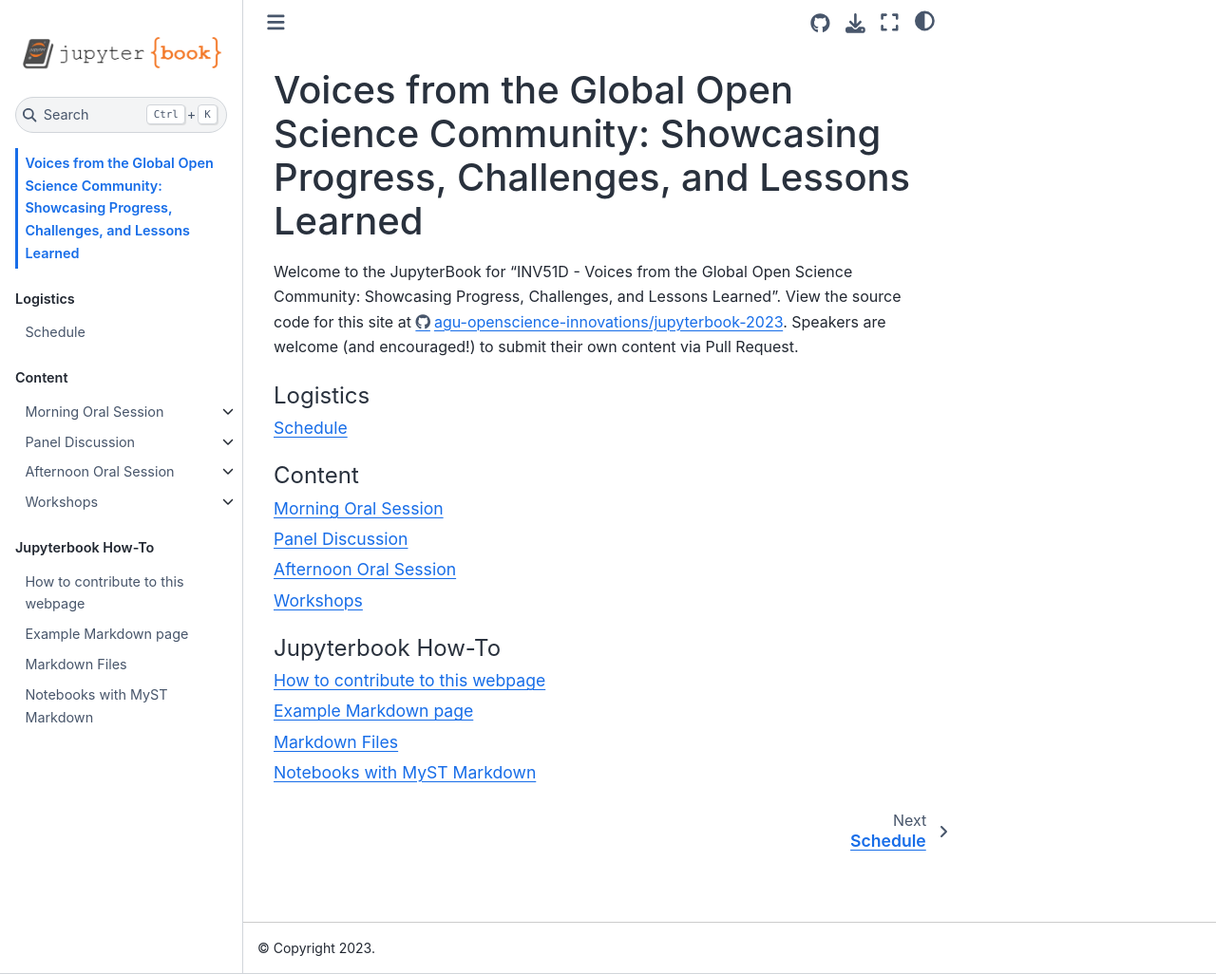
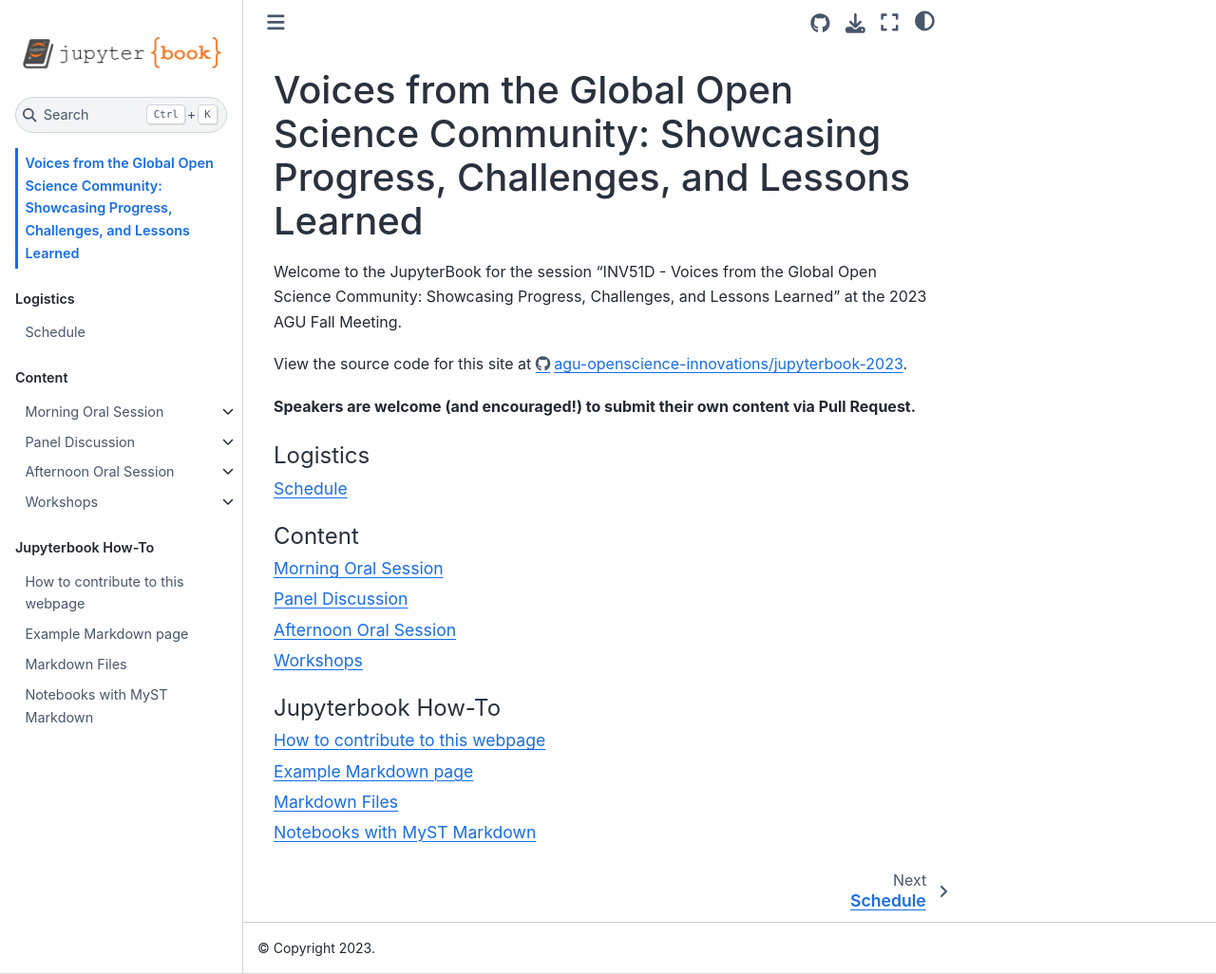
Before and after one commit to lauracion/jupyterbook-2023, a Jupyter Book: the page built from intro.md, in a window 1280 px wide and 1026 px high. Shown: the whole window at 95% size. Built offline with Jupyter Book 1.0.4 settings and Sphinx 7.4.7 and the Sphinx Book theme 1.1.4, drawn with Linux system fonts in a browser that asks for light colours; pages that are not in the unit, such as notebooks, are missing from menus.

Commit message:
Update intro.md

````diff
--- a/intro.md
+++ b/intro.md
@@ -1,6 +1,10 @@
 # Voices from the Global Open Science Community: Showcasing Progress, Challenges, and Lessons Learned
 
-Welcome to the JupyterBook for  "INV51D - Voices from the Global Open Science Community: Showcasing Progress, Challenges, and Lessons Learned". View the source code for this site at https://github.com/agu-openscience-innovations/jupyterbook-2023. Speakers are welcome (and encouraged!) to submit their own content via Pull Request.
+Welcome to the JupyterBook for the session "INV51D - Voices from the Global Open Science Community: Showcasing Progress, Challenges, and Lessons Learned" at the 2023 AGU Fall Meeting.
+
+View the source code for this site at https://github.com/agu-openscience-innovations/jupyterbook-2023.
+
+**Speakers are welcome (and encouraged!) to submit their own content via Pull Request.**
 
 ```{tableofcontents}
 ```
````
